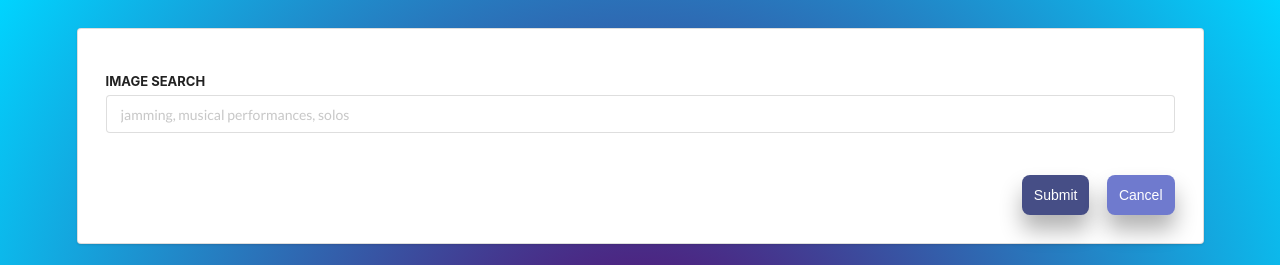
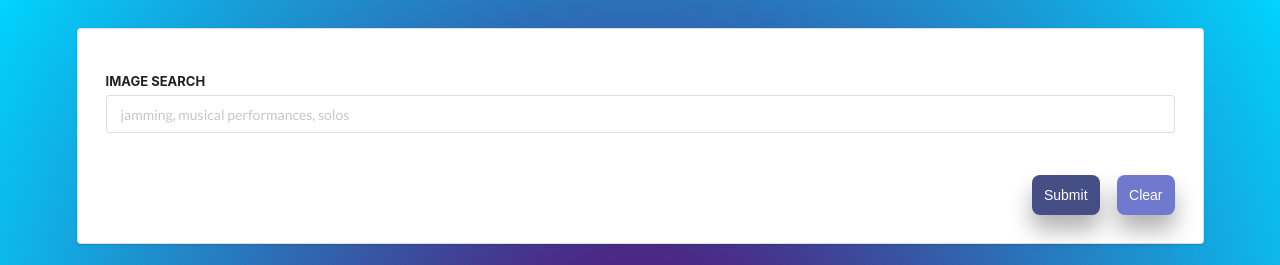
Before and after one commit to curvgrl5000/unsplashed, a React (Create React App) app: page / in a window 1280 px wide. Shown: the top 265 px of the page. Built offline with nearby package versions, Linux system fonts and the light colour scheme.

Commit message:
updated the callbacks for both buttons

```diff
--- a/src/components/App.js
+++ b/src/components/App.js
@@ -23,14 +23,20 @@ class App extends React.Component {
     if( response.data.results.length > 0 ){
   	 this.setState({ collection: response.data.results });
     } else {
-    this.setState({ error: "Sorry, nothing came back! Be more descriptive!" });
+      this.setState({ collection: [] });
+      this.setState({ error: "Sorry, nothing came back! Be more descriptive!" });
     }
+  }
+
+  onCancel = () => {
+    this.setState({ collection: [] });
+    this.setState({ error: ""});
   }
 
 	render() {
 	  return (
 	    <div className="ui container tinyForm">
-	      <SearchBar onSubmit={this.onSearchSubmit}/>
+	      <SearchBar onSubmit={this.onSearchSubmit} onCancel={this.onCancel}/>
 	      <ImageList images={this.state.collection} error={this.state.error}/>
         <Footer />
 	    </div>
--- a/src/components/SearchBar.js
+++ b/src/components/SearchBar.js
@@ -36,9 +36,10 @@ class SearchBar extends React.Component {
    onInputClickTwo(e){
    	e.preventDefault();
   	// console.log("Something was clicked");
-    this.setState({ search:'' });
-  	this.setState({ message: ""});
-    this.setState({ startString: ''});
+    this.setState({ search: "" });
+  	this.setState({ message: "" });
+    this.setState({ startString: "" });
+    this.props.onCancel();
   }
 
   render() {
@@ -58,7 +59,7 @@ class SearchBar extends React.Component {
               <h1 className="message">{this.state.startString}<span className="start">{this.state.message}</span></h1>
               <div className="buttons">
 	              <input type="submit" value="Submit" />
-	              <input type="button" id="cancel" name="cancel" value="Cancel" onClick={(e) => this.onInputClickTwo(e)} />
+	              <input type="button" id="cancel" name="cancel" value="Clear" onClick={(e) => this.onInputClickTwo(e)} />
               </div>
 	          </div>
           </div>
```
